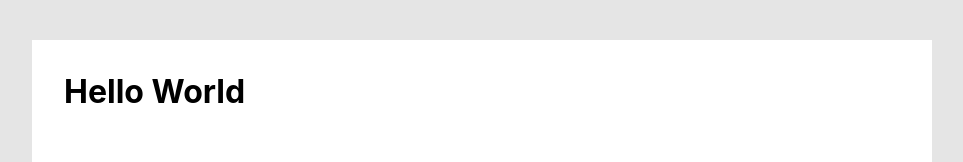
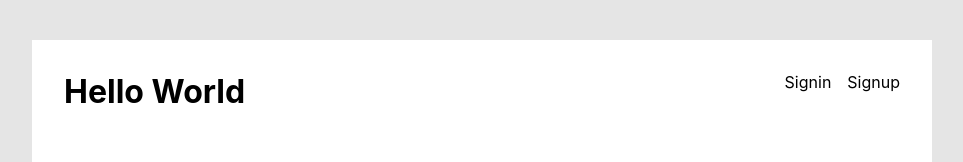
Before and after one commit to b-limitless/test, a React (Create React App) app in the folder frontend/: page / in a window 1280 px wide. Shown: the top 162 px of the page, without its empty margins (158-1121 px from the left). Built offline with nearby package versions, Linux system fonts and the light colour scheme.

Commit message:
adding single navigation

```diff
--- a/frontend/src/common/Template/template.scss
+++ b/frontend/src/common/Template/template.scss
@@ -22,3 +22,13 @@
         }
     }
 }
+
+.navigation {
+    display: flex;
+    column-gap: 1rem;
+
+    a {
+        text-decoration: none;
+        color: #000;
+    }
+}
--- a/frontend/src/pages/home/Home.tsx
+++ b/frontend/src/pages/home/Home.tsx
@@ -1,10 +1,15 @@
-import Template from 'common/Template/Template'
-import React from 'react'
+import Template from "common/Template/Template";
+import React from "react";
+import { Link } from "react-router-dom";
 
 export default function Home() {
   return (
-    <Template message='Hello World'>
-        <></>
+    <Template message="Hello World">
+      <></>
+      <div className="navigation">
+        <Link to="/signin">Signin</Link>
+        <Link to="/signup">Signup</Link>
+      </div>
     </Template>
-  )
+  );
 }
```
